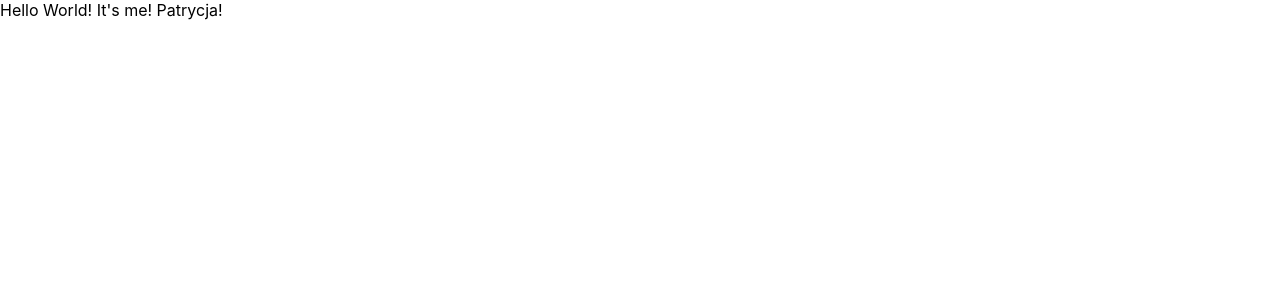
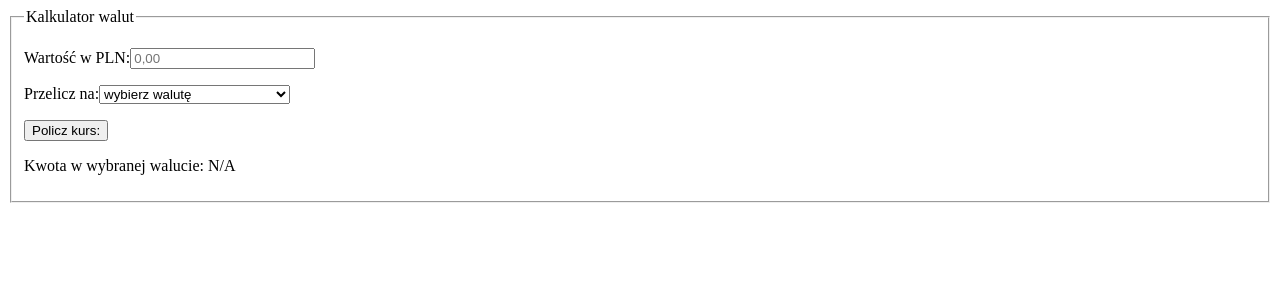
Before and after one commit to patrycja-i-lesniak/currency-converter-react-ver-1, a React (Create React App) app: page / in a window 1280 px wide. Shown: the top 300 px of the page. Built offline with nearby package versions, Linux system fonts and the light colour scheme.

Commit message:
basic app structure and styles added

```diff
--- a/src/App.js
+++ b/src/App.js
@@ -1,6 +1,37 @@
 function App() {
   return (
-    <div>Hello World! It's me! Patrycja!</div>
+    <main>
+      <form className="form js-form">
+        <fieldset className="form__fieldset">
+          <legend className="form__legend">Kalkulator walut</legend>
+          <p>
+            <label>
+              <span className="form__text">
+                Wartość w PLN:
+              </span>
+              <input className="form__input js-inputValue" type="number" min="0.01" step="0.01" placeholder="0,00" required />
+            </label>
+          </p>
+          <p>
+            <label>
+              <span className="form__text">
+                Przelicz na:
+                </span>
+              <select className="form__select js-selectedCurrency" name="convertTo">
+                <option value="">wybierz walutę </option>
+                <option value="CHF">CHF - Frank szwajcarski</option>
+                <option value="EUR">EUR - Euro </option>
+                <option value="GBP">GBP - Brytyjski funt szterling </option>
+              </select>
+            </label>
+          </p>
+          <p className="container">
+            <button className="form__button">Policz kurs:</button>
+          </p>
+          <p className="paragraph"> Kwota w wybranej walucie: <span className="paragraph__value js-value">N/A</span></p>
+        </fieldset>
+      </form>
+    </main>
   );
 }
 
--- a/src/index.css
+++ b/src/index.css
@@ -1,13 +1,9 @@
-body {
-  margin: 0;
-  font-family: -apple-system, BlinkMacSystemFont, 'Segoe UI', 'Roboto', 'Oxygen',
-    'Ubuntu', 'Cantarell', 'Fira Sans', 'Droid Sans', 'Helvetica Neue',
-    sans-serif;
-  -webkit-font-smoothing: antialiased;
-  -moz-osx-font-smoothing: grayscale;
+html {
+  box-sizing: border-box;
 }
 
-code {
-  font-family: source-code-pro, Menlo, Monaco, Consolas, 'Courier New',
-    monospace;
+*,
+::after,
+::before {
+  box-sizing: inherit;
 }
```
